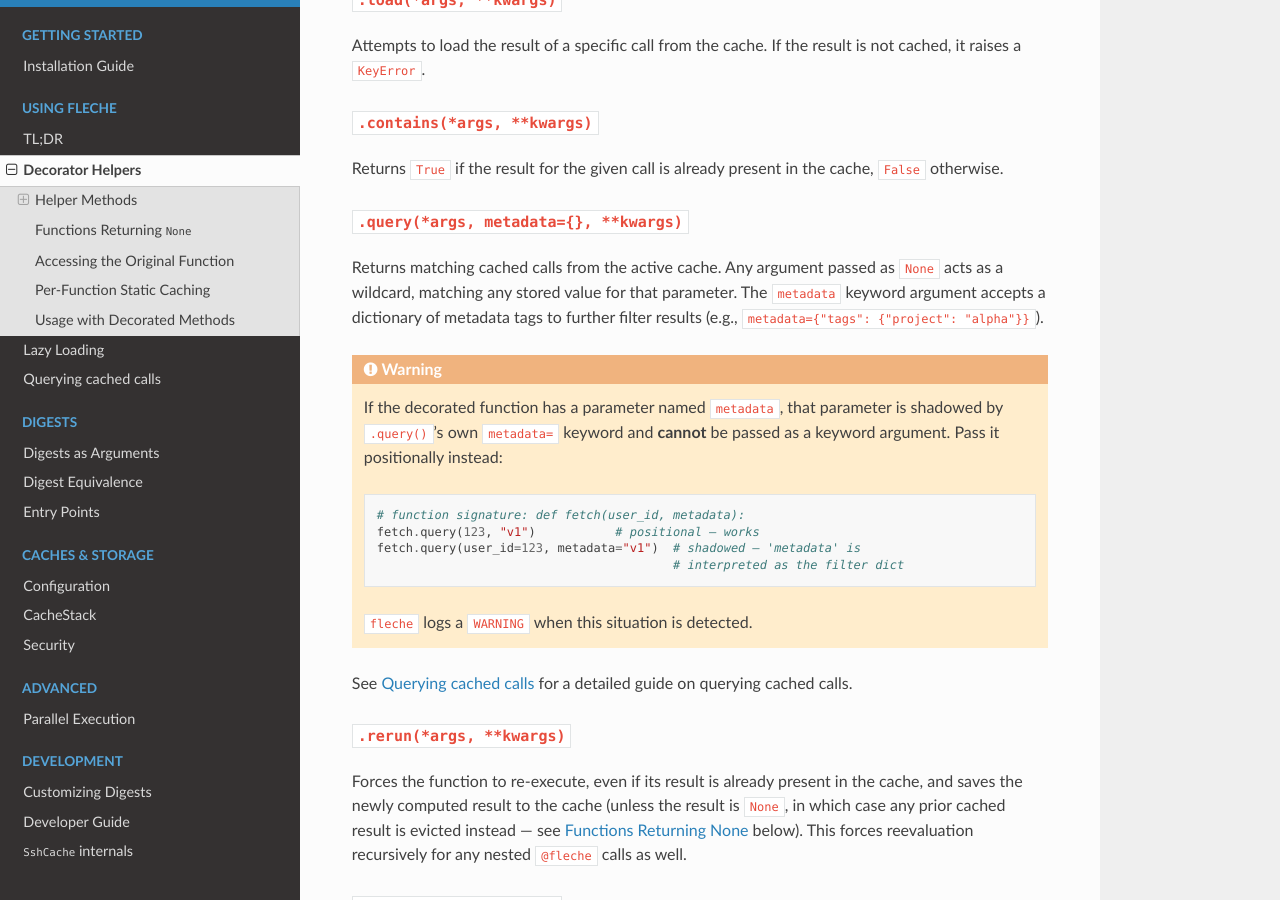
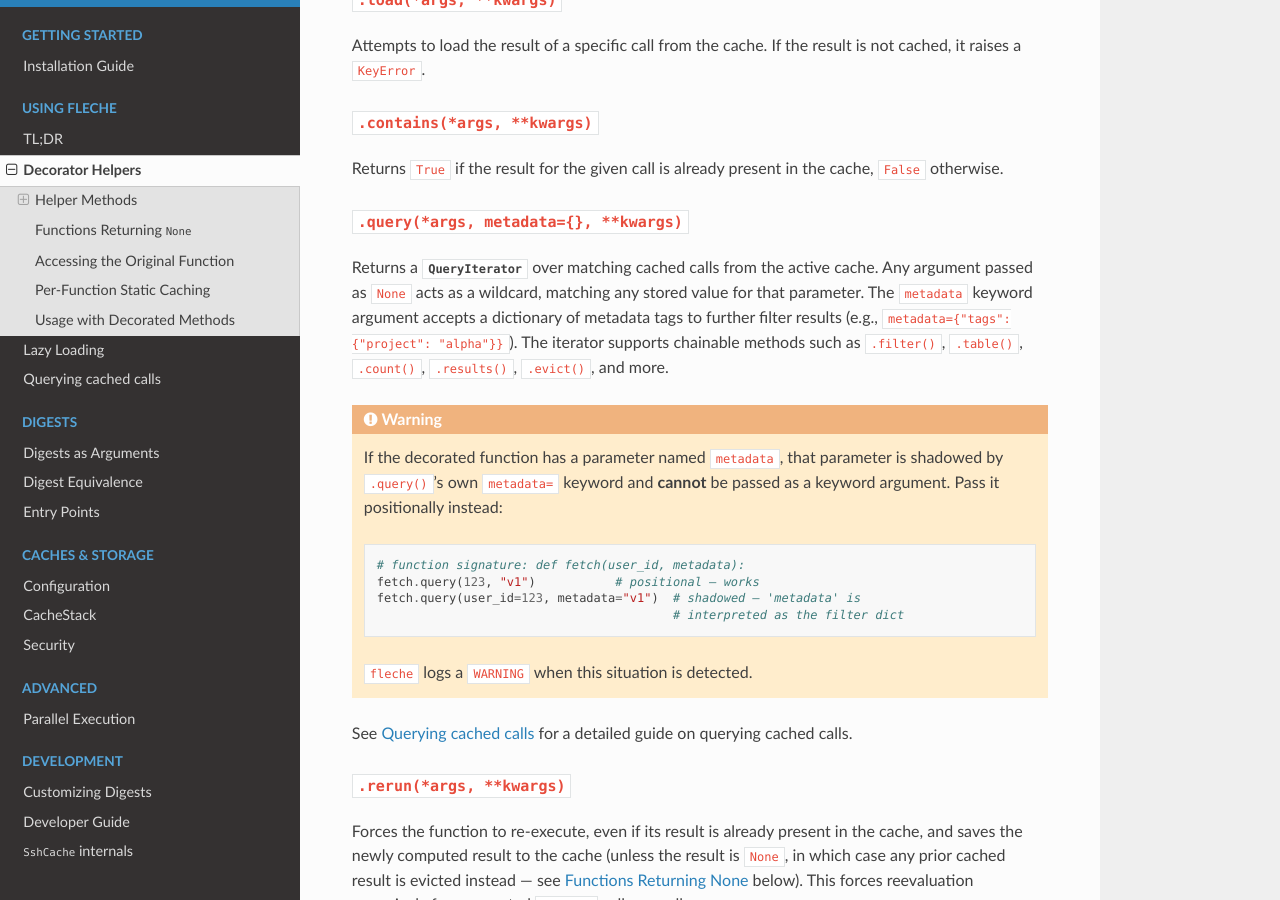
Before and after one commit to pmrv/fleche, a Sphinx documentation site: the page built from docs/usage/helpers.rst, in a window 1280 px wide and 900 px high, scrolled down 745 px. Built offline with Sphinx 7.4.7 and the Read the Docs theme 3.1.0, drawn with Linux system fonts in a browser that asks for light colours; pages that are not in the unit, such as notebooks, are missing from menus.

```diff
--- a/docs/usage/helpers.rst
+++ b/docs/usage/helpers.rst
@@ -40,7 +40,7 @@ Returns ``True`` if the result for the given call is already present in the cach
 ``.query(*args, metadata={}, **kwargs)``
 ~~~~~~~~~~~~~~~~~~~~~~~~~~~~~~~~~~~~~~~
 
-Returns matching cached calls from the active cache. Any argument passed as ``None`` acts as a wildcard, matching any stored value for that parameter. The ``metadata`` keyword argument accepts a dictionary of metadata tags to further filter results (e.g., ``metadata={"tags": {"project": "alpha"}}``).
+Returns a :class:`~fleche.query.QueryIterator` over matching cached calls from the active cache. Any argument passed as ``None`` acts as a wildcard, matching any stored value for that parameter. The ``metadata`` keyword argument accepts a dictionary of metadata tags to further filter results (e.g., ``metadata={"tags": {"project": "alpha"}}``). The iterator supports chainable methods such as ``.filter()``, ``.table()``, ``.count()``, ``.results()``, ``.evict()``, and more.
 
 .. warning::
 
```
